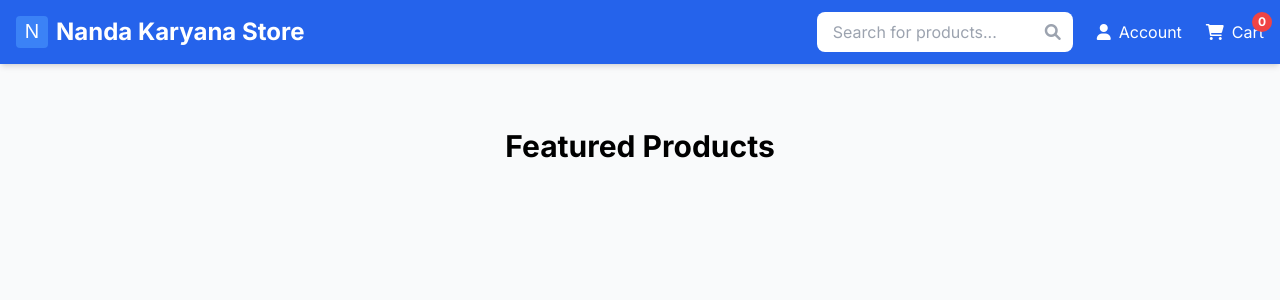
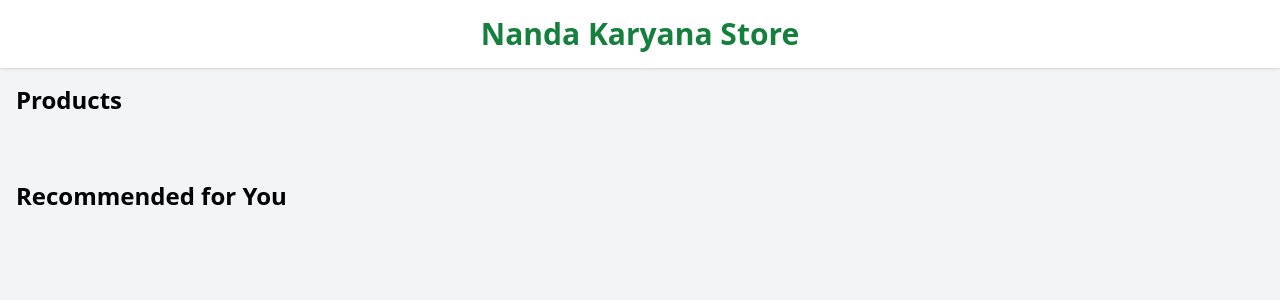
Before and after one commit to KeshavNanda20/blackboxai-1744375278936, a Django app: page / in a window 1280 px wide. Shown: the top 300 px of the page. Run offline with Django 5.2, Linux system fonts and the light colour scheme; parts of the project's set-up code (start-up, migrations or seed data) failed here and were passed over; some libraries are stand-ins or nearby versions.

Commit message:
Update index.html

```diff
--- a/templates/index.html
+++ b/templates/index.html
@@ -2,183 +2,71 @@
 <!DOCTYPE html>
 <html lang="en">
 <head>
-    <meta charset="UTF-8">
-    <meta name="viewport" content="width=device-width, initial-scale=1.0">
+    <meta charset="UTF-8" />
+    <meta name="viewport" content="width=device-width, initial-scale=1" />
     <title>Nanda Karyana Store</title>
-    <link rel="icon" type="image/svg+xml" href="{% static 'favicon.svg' %}">
     <script src="https://cdn.tailwindcss.com"></script>
-    <link rel="stylesheet" href="https://cdnjs.cloudflare.com/ajax/libs/font-awesome/6.0.0-beta3/css/all.min.css">
-    <link href="https://fonts.googleapis.com/css2?family=Inter:wght@400;500;600;700&display=swap" rel="stylesheet">
-    <style>
-        body { font-family: 'Inter', sans-serif; }
-        .product-card { transition: transform 0.2s ease-in-out; }
-        .product-card:hover { transform: translateY(-5px); }
-        .category-card { transition: all 0.3s ease; }
-        .category-card:hover {
-            transform: translateY(-5px);
-            box-shadow: 0 10px 15px -3px rgba(0, 0, 0, 0.1);
-        }
-        .btn-primary {
-            background-color: #3B82F6;
-            transition: all 0.3s ease;
-        }
-        .btn-primary:hover {
-            background-color: #2563EB;
-            transform: translateY(-2px);
-        }
-    </style>
+    <link rel="stylesheet" href="https://cdnjs.cloudflare.com/ajax/libs/font-awesome/6.0.0-beta3/css/all.min.css" />
 </head>
-<body class="bg-gray-50">
-    <input type="hidden" name="csrfmiddlewaretoken" value="{{ csrf_token }}">
+<body class="bg-gray-100">
+    <header class="bg-white shadow p-4">
+        <h1 class="text-3xl font-bold text-center text-green-700">Nanda Karyana Store</h1>
+    </header>
 
-    <!-- Navigation -->
-    <nav class="bg-blue-600 text-white sticky top-0 z-50 shadow-md">
-        <div class="container mx-auto px-4 py-3">
-            <div class="flex justify-between items-center">
-                <a href="/" class="text-2xl font-bold flex items-center">
-                    <img src="{% static 'favicon.svg' %}" alt="Logo" class="w-8 h-8 mr-2">
-                    Nanda Karyana Store
-                </a>
-                <div class="flex items-center space-x-6">
-                    <div class="relative">
-                        <input type="text" id="search" placeholder="Search for products..."
-                               class="px-4 py-2 rounded-lg text-gray-900 w-64 focus:outline-none focus:ring-2 focus:ring-blue-500">
-                        <i class="fas fa-search absolute right-3 top-3 text-gray-400"></i>
-                    </div>
-                    <a href="/account" class="hover:text-gray-200 flex items-center">
-                        <i class="fas fa-user"></i>
-                        <span class="ml-2">Account</span>
-                    </a>
-                    <a href="/cart" class="hover:text-gray-200 flex items-center relative">
-                        <i class="fas fa-shopping-cart"></i>
-                        <span class="ml-2">Cart</span>
-                        <span id="cart-count" class="absolute -top-2 -right-2 bg-red-500 text-white rounded-full w-5 h-5 flex items-center justify-center text-xs font-bold">0</span>
-                    </a>
-                </div>
+    <main class="max-w-7xl mx-auto p-4">
+        <!-- Existing product listing -->
+        <section>
+            <h2 class="text-2xl font-semibold mb-4">Products</h2>
+            <div class="grid grid-cols-1 sm:grid-cols-2 md:grid-cols-3 lg:grid-cols-4 gap-6">
+                {% for category, products in products.items %}
+                    {% for product in products %}
+                        <div class="bg-white rounded-lg shadow p-4 flex flex-col">
+                            <img src="{{ product.image }}" alt="{{ product.name }}" class="h-48 w-full object-cover rounded-md mb-4" />
+                            <h3 class="text-lg font-semibold">{{ product.name }}</h3>
+                            <p class="text-gray-600">{{ product.quantity }}</p>
+                            <p class="text-green-700 font-bold mt-auto">₹{{ product.price }}</p>
+                            <a href="{% url 'product_details' product.id %}" class="mt-4 inline-block bg-green-600 text-white px-4 py-2 rounded hover:bg-green-700 transition">View Details</a>
+                        </div>
+                    {% endfor %}
+                {% endfor %}
             </div>
-        </div>
-    </nav>
+        </section>
 
-    <!-- Products Grid -->
-    <div id="products" class="container mx-auto px-4 py-16">
-        <h2 class="text-3xl font-bold mb-10 text-center">Featured Products</h2>
-        <div class="grid grid-cols-1 md:grid-cols-2 lg:grid-cols-3 xl:grid-cols-4 gap-8" id="products-grid">
-            <!-- Products will be dynamically loaded here -->
-        </div>
-    </div>
+        <!-- Recommended products section -->
+        <section class="mt-12">
+            <h2 class="text-2xl font-semibold mb-4">Recommended for You</h2>
+            <div id="recommended-products" class="grid grid-cols-1 sm:grid-cols-2 md:grid-cols-3 lg:grid-cols-4 gap-6">
+                <!-- Recommended products will be dynamically inserted here -->
+            </div>
+        </section>
+    </main>
 
     <script>
-        // Get CSRF token
-        const csrftoken = document.querySelector('[name=csrfmiddlewaretoken]').value;
-
-        // Fetch products from API
-        async function fetchProducts() {
+        async function fetchRecommendedProducts() {
             try {
-                const response = await fetch('/api/products/');
-                if (!response.ok) throw new Error(`HTTP error! status: ${response.status}`);
+                const response = await fetch('/apriori-recommendations/');
+                if (!response.ok) throw new Error('Failed to fetch recommendations');
                 const products = await response.json();
-
-                const productsGrid = document.getElementById('products-grid');
-                productsGrid.innerHTML = products.map(product => `
-                    <div class="product-card bg-white rounded-xl shadow-md overflow-hidden">
-                        <div class="relative h-56">
-                            <img src="${product.image}" alt="${product.name}"
-                                 class="w-full h-full object-cover hover:opacity-90 transition duration-300">
-                            <div class="absolute bottom-0 left-0 right-0 bg-gradient-to-t from-black/50 to-transparent p-4">
-                                <h3 class="text-xl font-semibold text-white">${product.name}</h3>
-                                <p class="text-gray-200">${product.quantity}</p>
-                            </div>
-                        </div>
-                        <div class="p-6">
-                            <p class="text-gray-600 mb-4">${product.description}</p>
-                            <div class="flex justify-between items-center">
-                                <span class="text-2xl font-bold text-blue-600">₹${product.price}</span>
-                                <button onclick="addToCart(${product.id})"
-                                        class="btn-primary text-white px-6 py-2 rounded-lg font-semibold flex items-center">
-                                    <i class="fas fa-shopping-cart mr-2"></i>
-                                    Add
-                                </button>
-                            </div>
-                        </div>
-                    </div>
-                `).join('');
+                const container = document.getElementById('recommended-products');
+                container.innerHTML = '';
+                products.forEach(product => {
+                    const productDiv = document.createElement('div');
+                    productDiv.className = 'bg-white rounded-lg shadow p-4 flex flex-col';
+                    productDiv.innerHTML = `
+                        <img src="${product.image}" alt="${product.name}" class="h-48 w-full object-cover rounded-md mb-4" />
+                        <h3 class="text-lg font-semibold">${product.name}</h3>
+                        <p class="text-gray-600">${product.quantity}</p>
+                        <p class="text-green-700 font-bold mt-auto">₹${product.price}</p>
+                        <a href="/product/${product.id}" class="mt-4 inline-block bg-green-600 text-white px-4 py-2 rounded hover:bg-green-700 transition">View Details</a>
+                    `;
+                    container.appendChild(productDiv);
+                });
             } catch (error) {
-                console.error('Error fetching products:', error);
-                showNotification('Failed to load products', true);
+                console.error(error);
             }
         }
 
-        // Add to cart functionality
-        async function addToCart(productId) {
-            try {
-                console.log('Adding product to cart:', productId);
-                const response = await fetch('/api/cart/add_item/', {
-                    method: 'POST',
-                    headers: {
-                        'Content-Type': 'application/json',
-                        'X-CSRFToken': csrftoken
-                    },
-                    credentials: 'same-origin',
-                    body: JSON.stringify({
-                        product_id: productId,
-                        quantity: 1
-                    })
-                });
-
-                if (!response.ok) {
-                    const errorText = await response.text();
-                    console.error('Server response:', errorText);
-                    throw new Error(`HTTP error! status: ${response.status}`);
-                }
-
-                const data = await response.json();
-                console.log('Cart updated:', data);
-                updateCartCount(data.items.length);
-                showNotification('Product added to cart!');
-            } catch (error) {
-                console.error('Error adding to cart:', error);
-                showNotification('Failed to add product to cart', true);
-            }
-        }
-
-        // Show notification
-        function showNotification(message, isError = false) {
-            const notification = document.createElement('div');
-            notification.className = `fixed top-4 right-4 px-6 py-3 rounded-lg shadow-lg ${
-                isError ? 'bg-red-500' : 'bg-green-500'
-            } text-white z-50 transform transition-transform duration-300 translate-y-0`;
-            notification.textContent = message;
-            document.body.appendChild(notification);
-
-            setTimeout(() => {
-                notification.style.transform = 'translateY(-100%)';
-                setTimeout(() => document.body.removeChild(notification), 300);
-            }, 2000);
-        }
-
-        // Update cart count
-        function updateCartCount(count) {
-            document.getElementById('cart-count').textContent = count;
-        }
-
-        // Fetch cart on page load
-        async function fetchCart() {
-            try {
-                const response = await fetch('/api/cart/');
-                if (response.ok) {
-                    const data = await response.json();
-                    updateCartCount(data.items.length);
-                }
-            } catch (error) {
-                console.error('Error fetching cart:', error);
-            }
-        }
-
-        // Initialize
-        document.addEventListener('DOMContentLoaded', () => {
-            fetchProducts();
-            fetchCart();
-        });
+        document.addEventListener('DOMContentLoaded', fetchRecommendedProducts);
     </script>
 </body>
 </html>
```
